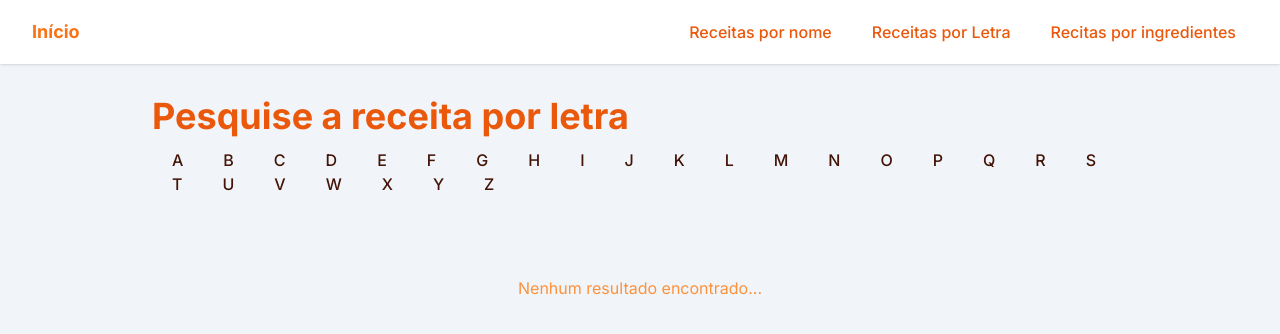
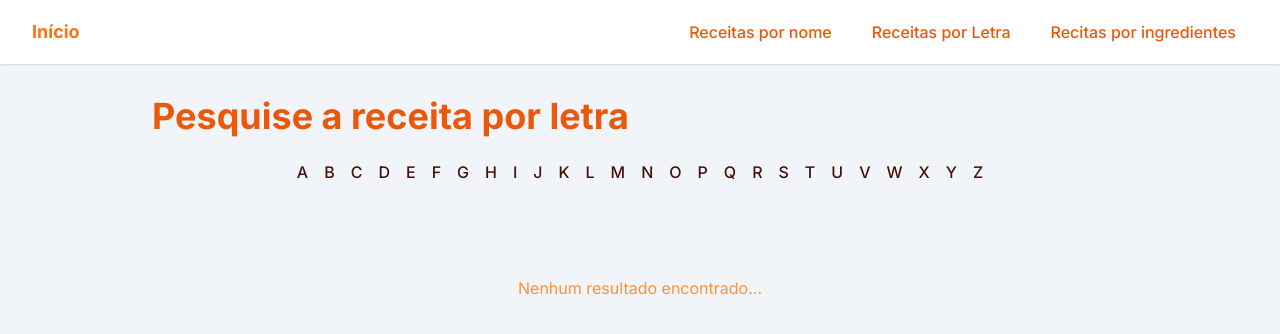
Before and after one commit to LucasAnselmoSilva12345/food-recipe, a React (Vite) app: page /by-letter in a window 1280 px wide. Shown: the top 334 px of the page. Built offline with nearby package versions, Linux system fonts and the light colour scheme.

Commit message:
Feat: ByLetter component styles
Signed-off-by: LucasAnselmoSilva12345 <lucasanselmodasilva02@gmail.com>

```diff
--- a/src/pages/ByLetter.tsx
+++ b/src/pages/ByLetter.tsx
@@ -36,11 +36,11 @@ export function ByLetter() {
     <section className="w-full px-6 py-4 md:w-4/5 md:my-0 md:mx-auto">
       <Title title="Pesquise a receita por letra" />
 
-      <div className="mt-3">
+      <div className="mt-3 py-3 md:text-center">
         {alphabet.map((letter) => (
           <button
             key={letter}
-            className="mx-1 px-6 md:px-4 font-inter font-medium text-orange-950 transition-all duration-150 focus:outline-2 focus:outline-orange-700 hover:text-orange-700"
+            className="mx-1 px-6 md:px-1 font-inter font-medium text-orange-950 transition-all duration-150 focus:outline-2 focus:outline-orange-700 hover:text-orange-700"
             onClick={() => handleLetterClick(letter)}
           >
             {letter}
@@ -53,7 +53,7 @@ export function ByLetter() {
         <Warning message="Nenhum resultado encontrado..." />
       )}
       {!loading && foodResults.length > 0 && (
-        <div className="grid grid-cols-1">
+        <div className="grid grid-cols-1 md:grid-cols-2 lg:grid-cols-3 gap-4">
           {foodResults.map((result) => (
             <FoodCard
               key={result.idMeal}
```
